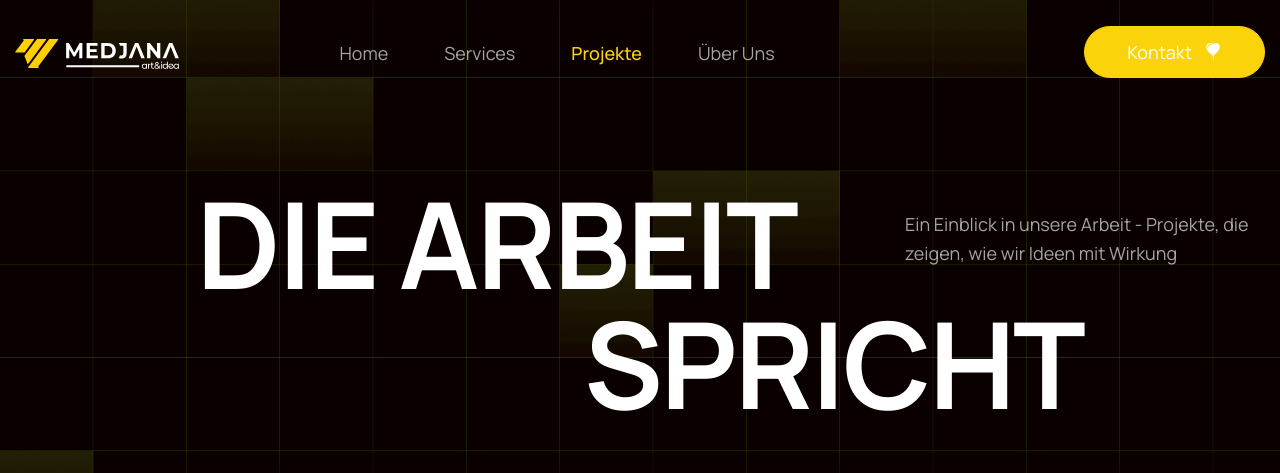
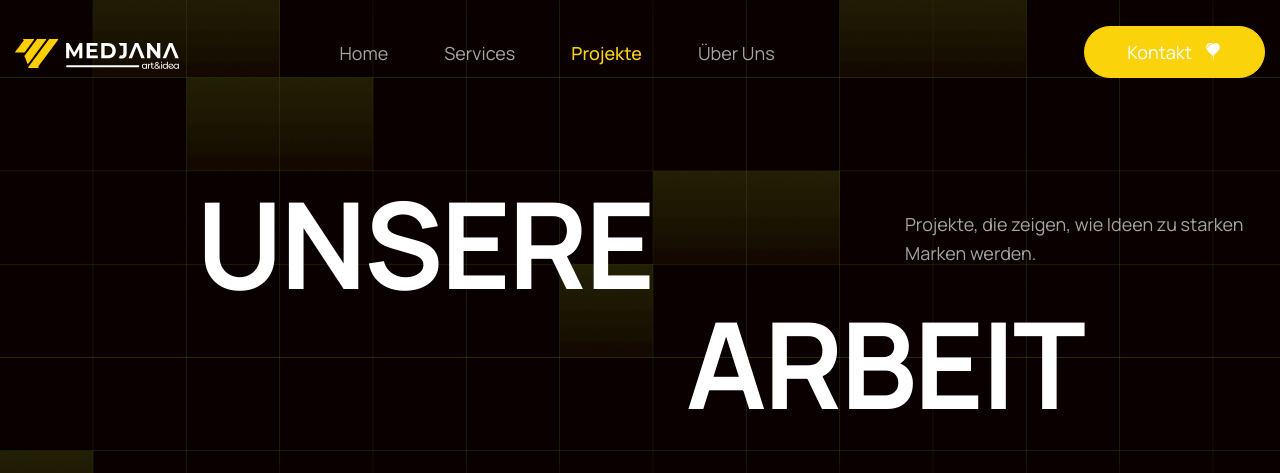
Before and after one commit to m-nwajha/medjana, a Next.js app: page /projects in a window 1280 px wide. Shown: the top 473 px of the page. Built offline with nearby package versions, Linux system fonts and the light colour scheme; data requests are answered from the project's data file.

Commit message:
fix ProjectsHero

```diff
--- a/src/components/views/Projects/ProjectsHeroSect.tsx
+++ b/src/components/views/Projects/ProjectsHeroSect.tsx
@@ -3,9 +3,7 @@
 import { useHeroReveal } from "@/hooks/useHeroReveal";
 import { useWebflowReinit } from "@/hooks/useWebflowReinit";
 
-const HERO_ELEMENT_IDS = [
-  "31fc61d2-2492-0255-6d28-e6250474cf67",
-];
+const HERO_ELEMENT_IDS = ["31fc61d2-2492-0255-6d28-e6250474cf67"];
 
 const ProjectsHeroSect = () => {
   useWebflowReinit(["ix2"]);
@@ -19,11 +17,11 @@ const ProjectsHeroSect = () => {
           className="ul_service_hero_banner_title_box"
         >
           <p className="ul_short_des ul_blog_hero_banner_des">
-            Ein Einblick in unsere Arbeit - Projekte, die zeigen, wie wir
-            Ideen mit Wirkung
+            Projekte, die zeigen, wie Ideen zu starken Marken werden.
           </p>
           <h1 className="ul_inner_hero_banner_title ul_service_details_hero_banner_title">
-            Die Arbeit<span className="ul_blog_hero_banner_title_span">spricht</span>
+            UNSERE{" "}
+            <span className="ul_blog_hero_banner_title_span">ARBEIT</span>
           </h1>
         </div>
       </div>
```
